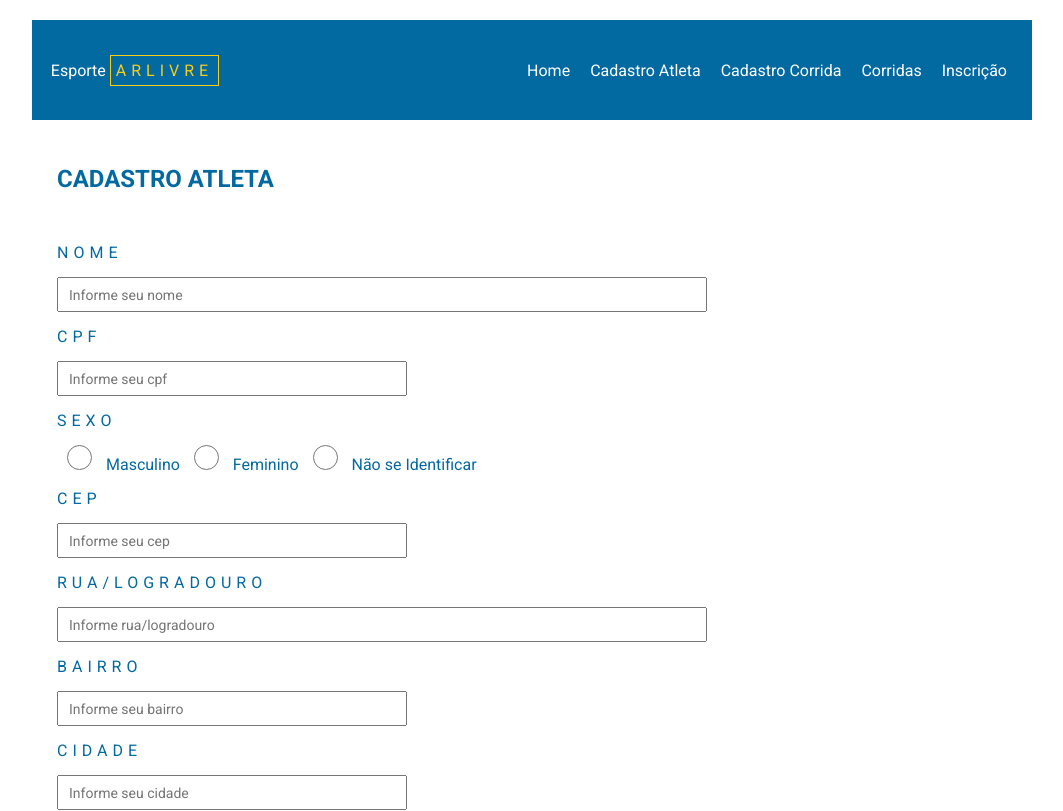
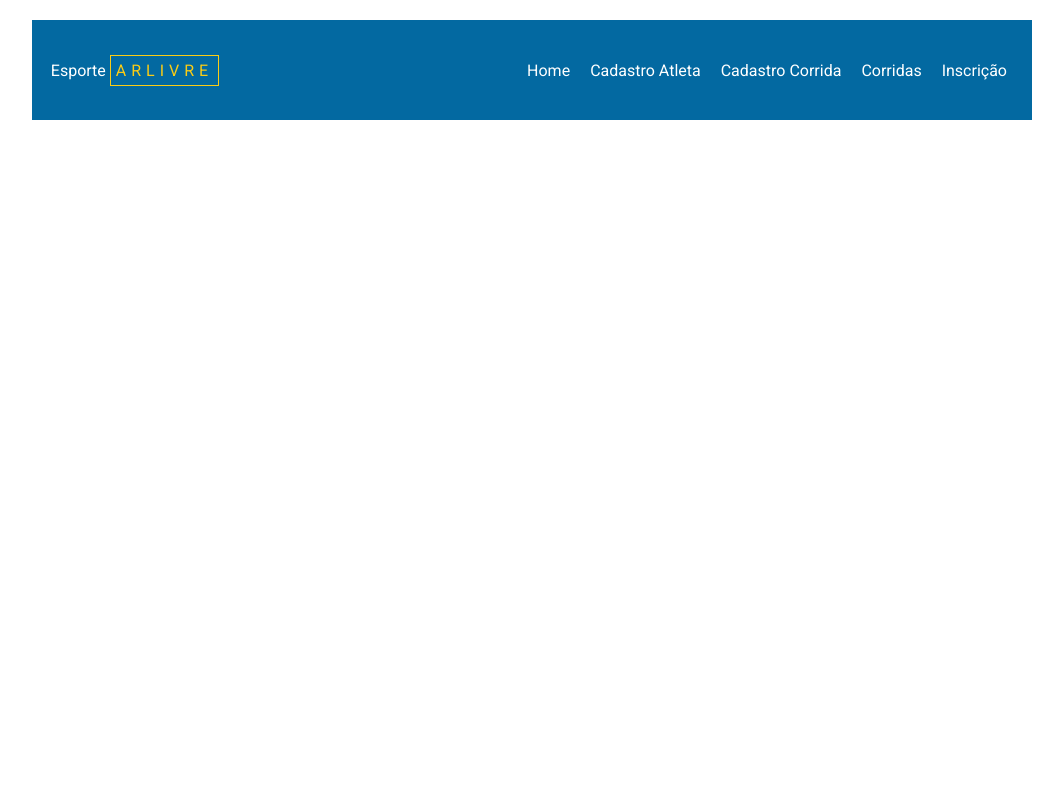
Before and after one commit to TheKito7/EsporteArlivre02, an Angular app: page / in a window 1280 px wide. Shown: the top 811 px of the page, without its empty margins (108-1171 px from the left). Built offline with nearby package versions, Linux system fonts and the light colour scheme.

Commit message:
Reconfigurado o app.html

```diff
--- a/src/app/app.html
+++ b/src/app/app.html
@@ -1,5 +1,3 @@
 <app-menu-component></app-menu-component>
-<app-atleta-component></app-atleta-component>
-
 
 <router-outlet></router-outlet>
```
